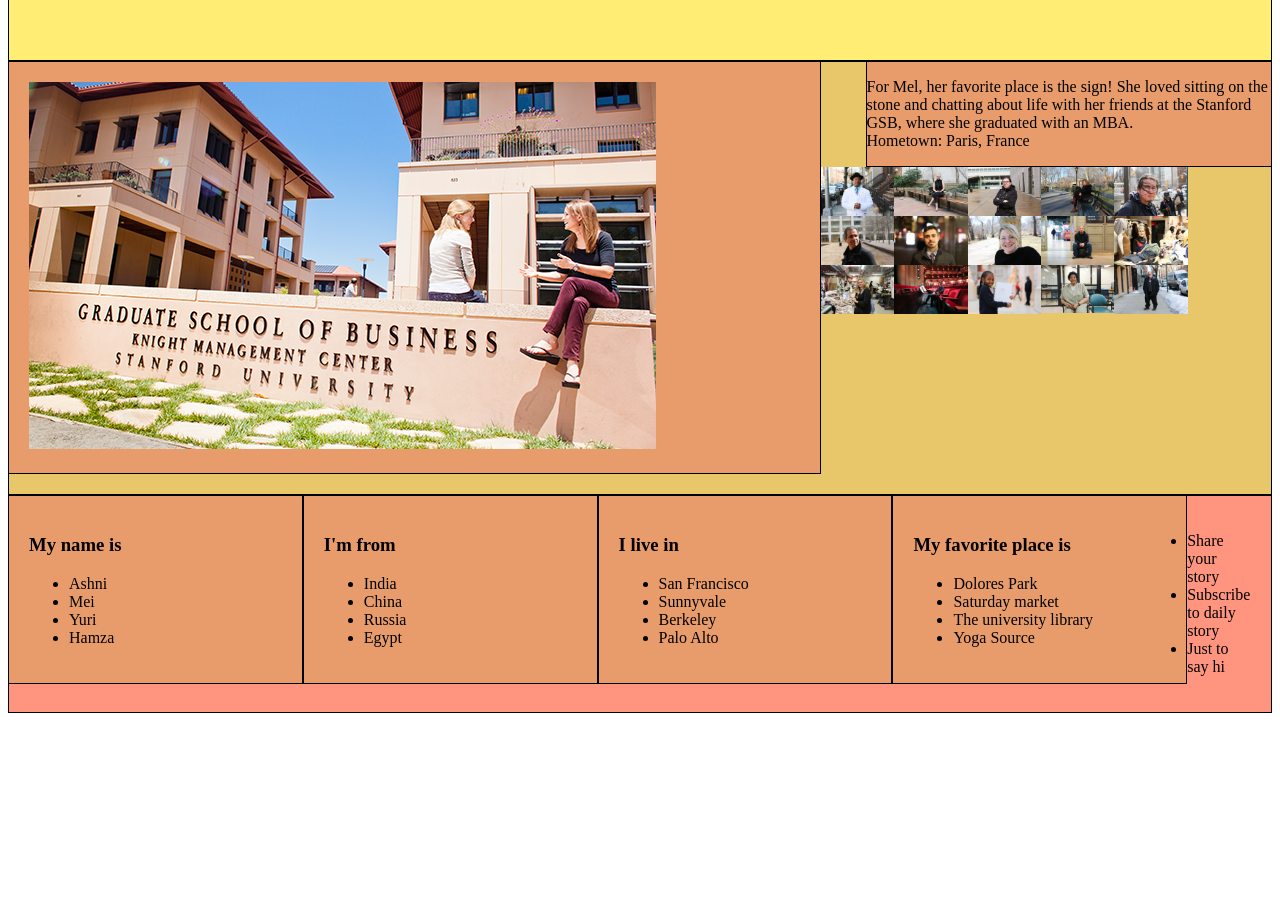
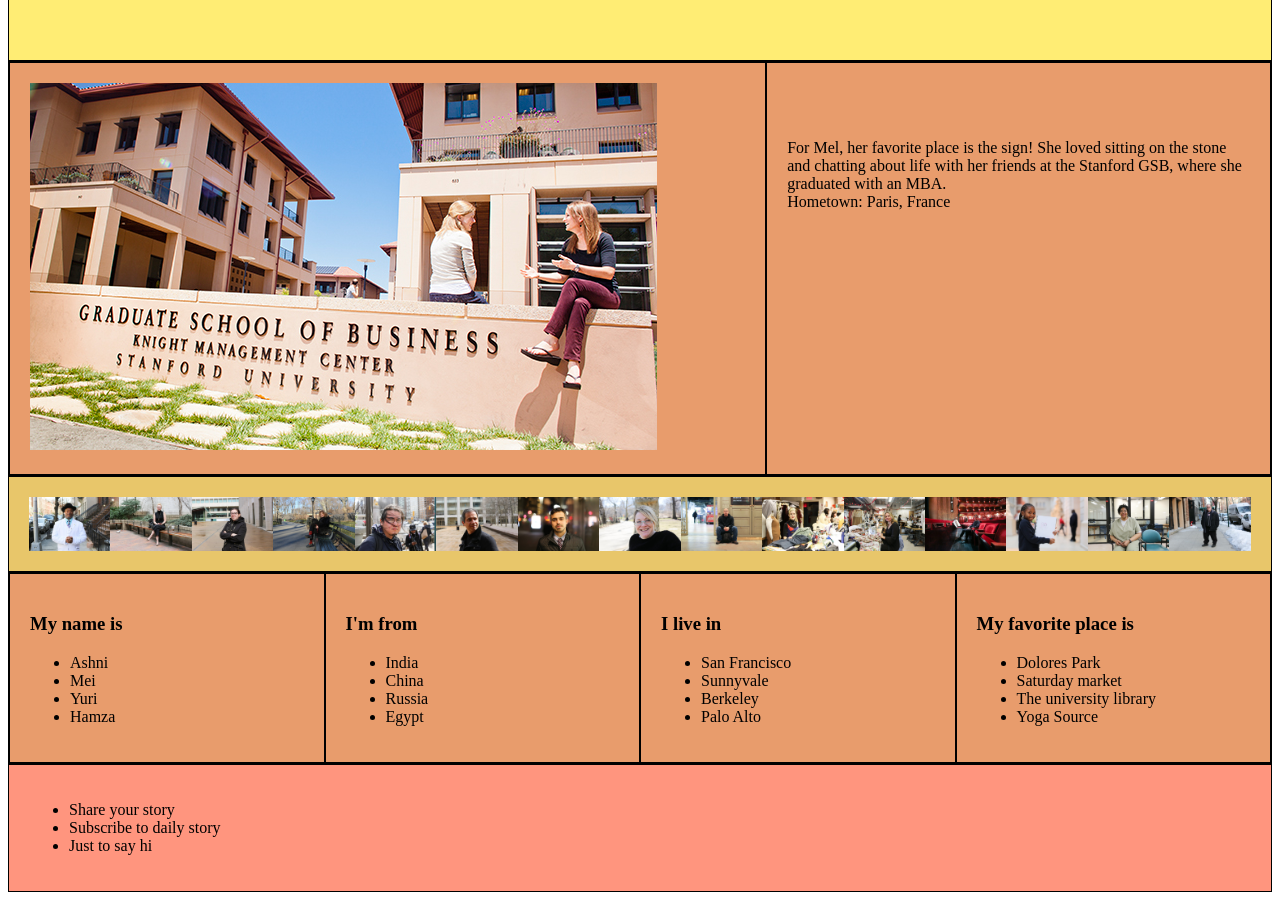
Before and after one commit to tingelia/tingelia.github.io, a plain HTML site: page unit_5/index.html in a window 1280 px wide. Shown: the part 150-1050 px from the top of the page. Before the commit the page ends 871 px from the top, so only its background shows below. Drawn offline with Linux system fonts and the light colour scheme.

Commit message:
lining things up

```diff
--- a/unit_5/css/style.css
+++ b/unit_5/css/style.css
@@ -1,5 +1,6 @@
 @import url(https://fonts.googleapis.com/css?family=Roboto);
 @import url(https://fonts.googleapis.com/css?family=Indie+Flower);
+*{box-sizing: border-box;}
 
 p{
 	font-size:16px;
@@ -17,26 +18,28 @@ header {
   text-align:center;
 }
 
-.one{
+#one{
     background-color: #FFE2B8;
     border: 1px black solid;
-    padding: 20px;
 }
 
 .bigimage {
     background-color: #E89C6C;
     border: 1px black solid;
     padding: 20px;
-    width: 61%;
+    width: 60%;
     float:left;
 }
 
 
 .words {
-  width:32%;
+  width:40%;
   float:right;
   background-color: #E89C6C;
   border: 1px black solid;
+  padding:60px 20px;
+  height:413px;
+
 }
 
 .words p{
@@ -44,7 +47,7 @@ header {
 }
 
 .clearfix:after{
-  content: "";
+  content: " ";
   display:block;
   clear:both;
 }
@@ -57,20 +60,13 @@ nav {
 
 nav img{
   float:left;
-  width:6%;
-}
-
-nav:after{
-  content: "";
-  display:block;
-  clear:both;
+  width:6.666%;
 }
 
 
-.two{
+#two{
     background-color: #FFE2B8;
     border: 1px black solid;
-    padding: 20px;
 }
 
 .Column{
@@ -78,14 +74,7 @@ nav:after{
     border: 1px black solid;
     padding: 20px;
     float:left;
-    display:inline-block;
-    width:20%
-}
-
-.clearfix:after{
-  content: "";
-  display:block;
-  clear:both;
+    width:25%;
 }
 
 footer {
--- a/unit_5/index.html
+++ b/unit_5/index.html
@@ -15,11 +15,11 @@
 
  </header>
 
- <section id="one">
+ <section class="clearfix" id="one">
 
   <div class="bigimage">
 
-   <img src = "images/gsb.jpg" alt="Students sitting on GSB sign">
+   <img src="images/gsb.jpg" alt="Students sitting on GSB sign">
 
   </div>
 
@@ -33,7 +33,7 @@
   </section>
 
 
-  <nav>
+  <nav class="clearfix">
   <img src = "images/Nav1.jpg" alt="Name1">
   <img src = "images/Nav2.jpg" alt="Name2">
   <img src = "images/Nav3.jpg" alt="Name3">
@@ -51,8 +51,8 @@
   <img src = "images/Nav15.jpg" alt="Name15">
   </nav>
 
- <section id= "two">
-   <div class = "Column" id ="Givenname">
+ <section class="clearfix" id="two">
+   <div class="Column" id ="Givenname">
     <h3> My name is </h3>
     <ul>
     <li> Ashni </li>
```
